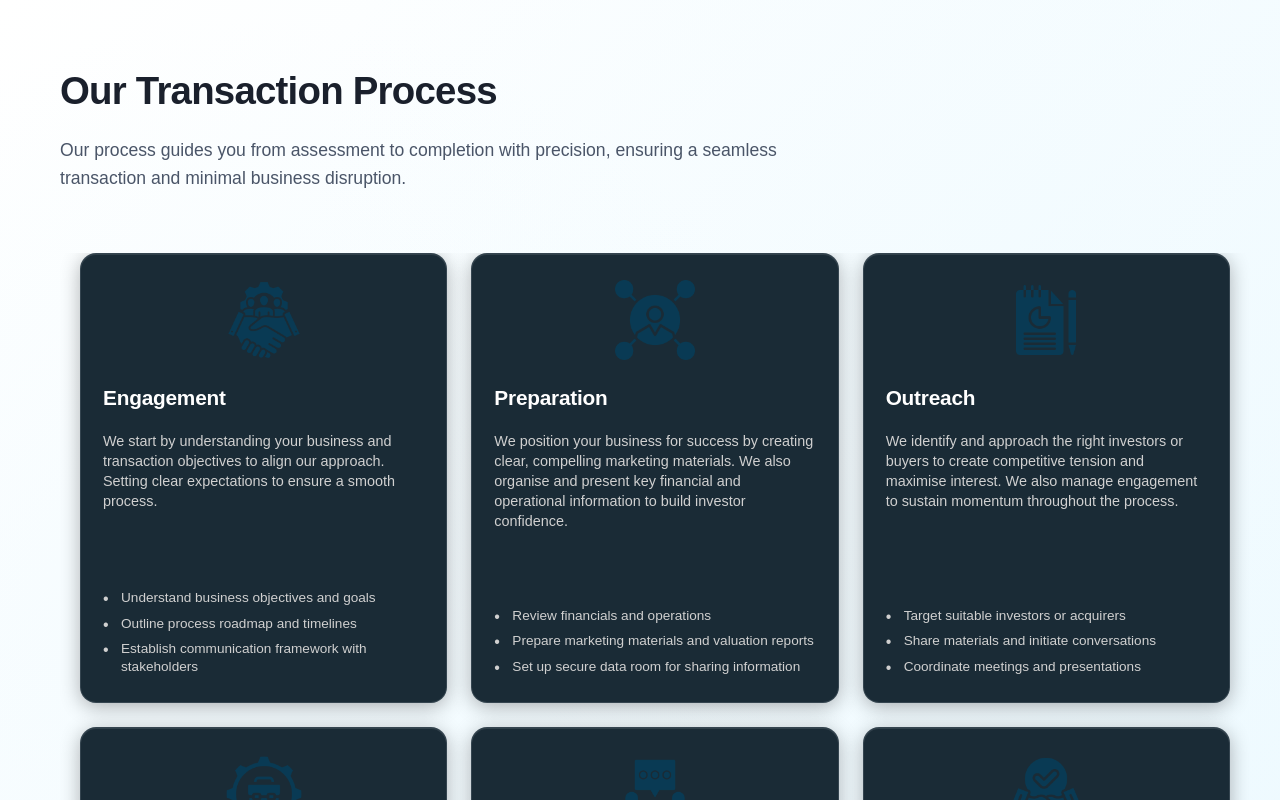
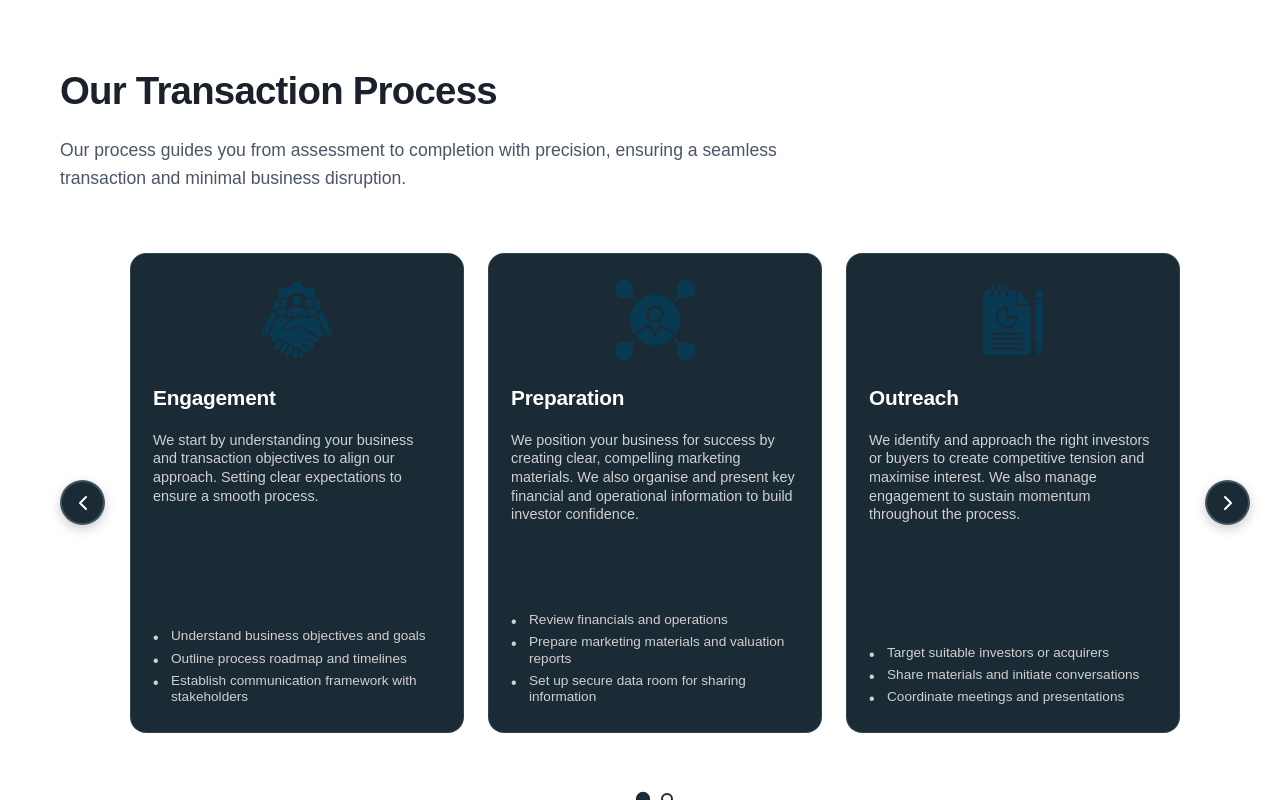
Before and after one commit to arpitnexuses/intellectus-component2, a Next.js app: page / in a window 1280 px wide. Shown: the top 800 px of the page. Built offline with nearby package versions, Linux system fonts and the light colour scheme.

Commit message:
Update card spacing and styling - reduce gaps between description and bullet points in Engagement, Outreach, and Completion cards

```diff
--- a/components/ProcessCard.module.css
+++ b/components/ProcessCard.module.css
@@ -1,6 +1,6 @@
 /* Process Section Container */
 .process-section {
-  background: linear-gradient(135deg, #FFFFFF 0%, #EBF9FF 100%);
+  background: #FFFFFF;
   min-height: 100vh;
   padding: 80px 40px 60px;
   position: relative;
@@ -13,9 +13,7 @@
   left: 0;
   right: 0;
   bottom: 0;
-  background:
-    radial-gradient(circle at 20% 50%, rgba(235, 249, 255, 0.3) 0%, transparent 50%),
-    radial-gradient(circle at 80% 20%, rgba(235, 249, 255, 0.2) 0%, transparent 50%);
+  background: none;
   pointer-events: none;
 }
 
@@ -46,6 +44,114 @@
   line-height: 1.6;
 }
 
+/* Carousel Container */
+.carousel-container {
+  display: flex;
+  align-items: center;
+  gap: 20px;
+  margin-bottom: 40px;
+  position: relative;
+}
+
+.cards-carousel {
+  flex: 1;
+  overflow: hidden;
+  position: relative;
+  border-radius: 16px;
+  background: #FFFFFF;
+}
+
+.cards-slider {
+  display: flex;
+  transition: transform 0.6s cubic-bezier(0.4, 0, 0.2, 1);
+}
+
+.cards-page {
+  display: grid;
+  grid-template-columns: repeat(3, 1fr);
+  gap: 30px;
+  padding: 0 10px;
+  min-height: 500px;
+  flex-shrink: 0;
+}
+
+/* Responsive grid columns using CSS only */
+@media (max-width: 1024px) {
+  .cards-page {
+    grid-template-columns: repeat(2, 1fr);
+  }
+}
+
+@media (max-width: 768px) {
+  .cards-page {
+    grid-template-columns: 1fr;
+  }
+}
+
+/* Navigation Buttons */
+.nav-button {
+  background: #1A2B36;
+  border: 2px solid rgba(160, 176, 184, 0.3);
+  border-radius: 50%;
+  width: 50px;
+  height: 50px;
+  display: flex;
+  align-items: center;
+  justify-content: center;
+  color: #FFFFFF;
+  cursor: pointer;
+  transition: all 0.3s cubic-bezier(0.4, 0, 0.2, 1);
+  box-shadow: 0 4px 12px rgba(0, 0, 0, 0.2);
+  z-index: 2;
+  position: relative;
+}
+
+.nav-button:hover {
+  background: #2A3B46;
+  border-color: rgba(160, 176, 184, 0.5);
+  transform: scale(1.05);
+  box-shadow: 0 6px 20px rgba(0, 0, 0, 0.3);
+}
+
+.nav-button:active {
+  transform: scale(0.95);
+}
+
+.nav-button:disabled {
+  opacity: 0.5;
+  cursor: not-allowed;
+  transform: none;
+}
+
+/* Carousel Indicators */
+.carousel-indicators {
+  display: flex;
+  justify-content: center;
+  gap: 12px;
+  margin-top: 20px;
+}
+
+.indicator {
+  width: 12px;
+  height: 12px;
+  border-radius: 50%;
+  border: 2px solid #1A2B36;
+  background: transparent;
+  cursor: pointer;
+  transition: all 0.3s cubic-bezier(0.4, 0, 0.2, 1);
+}
+
+.indicator:hover {
+  background: rgba(26, 43, 54, 0.3);
+  transform: scale(1.1);
+}
+
+.indicator.active {
+  background: #1A2B36;
+  transform: scale(1.2);
+}
+
+/* Legacy grid styles - keeping for fallback */
 .cards-grid {
   display: grid;
   grid-template-columns: repeat(6, 1fr);
@@ -62,12 +168,10 @@
   border-radius: 16px;
   padding: 28px 24px;
   border: 1px solid rgba(160, 176, 184, 0.2);
-  box-shadow:
-    0 4px 20px rgba(0, 0, 0, 0.3),
-    inset 0 1px 0 rgba(255, 255, 255, 0.1);
+  box-shadow: none;
   position: relative;
   transition: all 0.4s cubic-bezier(0.4, 0, 0.2, 1);
-  height: 480px;
+  height: 520px;
   display: flex;
   flex-direction: column;
   width: 100%;
@@ -79,9 +183,7 @@
 
 .process-card:hover {
   transform: translateY(-6px) scale(1.02);
-  box-shadow:
-    0 12px 40px rgba(0, 0, 0, 0.4),
-    inset 0 1px 0 rgba(255, 255, 255, 0.15);
+  box-shadow: none;
 }
 
 /* Animation keyframes */
@@ -147,8 +249,8 @@
 .card-description {
   font-size: 0.9rem;
   color: #D0D0D0;
-  line-height: 1.4;
-  margin-bottom: 18px;
+  line-height: 1.3;
+  margin-bottom: 8px;
   text-align: left;
   flex-grow: 1;
 }
@@ -159,11 +261,47 @@
   margin: 0;
 }
 
+/* Engagement card specific styling */
+.engagement-description {
+  margin-bottom: 8px !important;
+}
+
+.engagement-bullets {
+  margin: 0 !important;
+}
+
+/* Outreach card specific styling */
+.outreach-description {
+  margin-bottom: 8px !important;
+}
+
+.outreach-bullets {
+  margin: 0 !important;
+}
+
+/* Completion card specific styling */
+.completion-description {
+  margin-bottom: 2px !important;
+}
+
+.completion-bullets {
+  margin: 0 !important;
+}
+
+/* Completion card sizing and padding to match Diligence */
+.completion-card {
+  padding: 30px 26px;
+}
+
+.completion-title {
+  font-size: 1.3rem;
+}
+
 .bullet-point {
   font-size: 0.85rem;
   color: #D0D0D0;
-  line-height: 1.3;
-  margin-bottom: 8px;
+  line-height: 1.2;
+  margin-bottom: 6px;
   padding-left: 18px;
   position: relative;
   text-align: left;
@@ -184,14 +322,13 @@
 
 /* Responsive Design */
 @media (max-width: 1600px) {
-  .cards-grid {
+  .cards-page {
     gap: 24px;
   }
 }
 
 @media (max-width: 1400px) {
-  .cards-grid {
-    grid-template-columns: repeat(3, 1fr);
+  .cards-page {
     gap: 24px;
   }
 
@@ -209,14 +346,22 @@
   }
 
   .process-card {
-    height: 450px;
+    height: 480px;
     padding: 26px 22px;
+  }
+
+  .carousel-container {
+    gap: 15px;
+  }
+
+  .nav-button {
+    width: 45px;
+    height: 45px;
   }
 }
 
 @media (max-width: 1024px) {
-  .cards-grid {
-    grid-template-columns: repeat(2, 1fr);
+  .cards-page {
     gap: 20px;
   }
 
@@ -242,17 +387,25 @@
     height: 480px;
     padding: 28px 24px;
   }
+
+  .carousel-container {
+    gap: 12px;
+  }
+
+  .nav-button {
+    width: 42px;
+    height: 42px;
+  }
 }
 
 @media (max-width: 768px) {
-  .cards-grid {
-    grid-template-columns: 1fr;
+  .cards-page {
     gap: 18px;
   }
 
   .process-card {
     padding: 28px 24px;
-    height: 450px;
+    height: 500px;
   }
 
   .section-title {
@@ -273,4 +426,18 @@
   .process-container {
     padding-left: 20px;
   }
+
+  .carousel-container {
+    gap: 10px;
+  }
+
+  .nav-button {
+    width: 40px;
+    height: 40px;
+  }
+
+  .nav-button svg {
+    width: 20px;
+    height: 20px;
+  }
 }
--- a/components/ProcessCard.tsx
+++ b/components/ProcessCard.tsx
@@ -9,8 +9,25 @@ interface ProcessCardProps {
 }
 
 const ProcessCard: React.FC<ProcessCardProps> = ({ title, description, bulletPoints, iconPath }) => {
+  // Create specific class names for Engagement, Outreach, and Completion cards
+  const getDescriptionClass = () => {
+    const lowerTitle = title.toLowerCase();
+    if (lowerTitle === 'engagement') return `${styles['card-description']} ${styles['engagement-description']}`;
+    if (lowerTitle === 'outreach') return `${styles['card-description']} ${styles['outreach-description']}`;
+    if (lowerTitle === 'completion') return `${styles['card-description']} ${styles['completion-description']}`;
+    return styles['card-description'];
+  };
+
+  const getBulletsClass = () => {
+    const lowerTitle = title.toLowerCase();
+    if (lowerTitle === 'engagement') return `${styles['card-bullets']} ${styles['engagement-bullets']}`;
+    if (lowerTitle === 'outreach') return `${styles['card-bullets']} ${styles['outreach-bullets']}`;
+    if (lowerTitle === 'completion') return `${styles['card-bullets']} ${styles['completion-bullets']}`;
+    return styles['card-bullets'];
+  };
+
   return (
-    <div className={styles['process-card']}>
+    <div className={`${styles['process-card']} ${title.toLowerCase() === 'completion' ? styles['completion-card'] : ''}`}>
       {/* Icon */}
       <div className={styles['card-icon']}>
         <img
@@ -21,13 +38,13 @@ const ProcessCard: React.FC<ProcessCardProps> = ({ title, description, bulletPoi
       </div>
 
       {/* Title */}
-      <h3 className={styles['card-title']}>{title}</h3>
+      <h3 className={`${styles['card-title']} ${title.toLowerCase() === 'completion' ? styles['completion-title'] : ''}`}>{title}</h3>
 
       {/* Description */}
-      <p className={styles['card-description']}>{description}</p>
+      <p className={getDescriptionClass()}>{description}</p>
 
       {/* Bullet Points */}
-      <ul className={styles['card-bullets']}>
+      <ul className={getBulletsClass()}>
         {bulletPoints.map((point, index) => (
           <li key={index} className={styles['bullet-point']}>{point}</li>
         ))}
--- a/components/ProcessSection.tsx
+++ b/components/ProcessSection.tsx
@@ -1,8 +1,16 @@
-import React from 'react';
+"use client";
+
+import React, { useState } from 'react';
 import ProcessCard from './ProcessCard';
 import styles from './ProcessCard.module.css';
 
 const ProcessSection: React.FC = () => {
+  const [currentIndex, setCurrentIndex] = useState(0);
+
+  // Fixed configuration for 3 cards per view (desktop)
+  const cardsPerView = 3;
+  const totalPages = Math.ceil(6 / cardsPerView);
+
   const processData = [
     {
       title: "Engagement",
@@ -66,6 +74,23 @@ const ProcessSection: React.FC = () => {
     }
   ];
 
+  const goToPrevious = () => {
+    setCurrentIndex((prevIndex) =>
+      prevIndex === 0 ? totalPages - 1 : prevIndex - 1
+    );
+  };
+
+  const goToNext = () => {
+    setCurrentIndex((prevIndex) =>
+      prevIndex === totalPages - 1 ? 0 : prevIndex + 1
+    );
+  };
+
+  const getVisibleCards = () => {
+    const startIndex = currentIndex * cardsPerView;
+    return processData.slice(startIndex, startIndex + cardsPerView);
+  };
+
   return (
     <div className={styles['process-section']}>
       <div className={styles['process-container']}>
@@ -74,14 +99,65 @@ const ProcessSection: React.FC = () => {
           Our process guides you from assessment to completion with precision, ensuring a seamless transaction and minimal business disruption.
         </p>
 
-        <div className={styles['cards-grid']}>
-          {processData.map((process, index) => (
-            <ProcessCard
+        <div className={styles['carousel-container']}>
+          <button
+            className={styles['nav-button']}
+            onClick={goToPrevious}
+            aria-label="Previous cards"
+          >
+            <svg width="24" height="24" viewBox="0 0 24 24" fill="none">
+              <path d="M15 18L9 12L15 6" stroke="currentColor" strokeWidth="2" strokeLinecap="round" strokeLinejoin="round"/>
+            </svg>
+          </button>
+
+          <div className={styles['cards-carousel']}>
+            <div
+              className={styles['cards-slider']}
+              style={{
+                transform: `translateX(-${currentIndex * (100 / totalPages)}%)`,
+                width: `${totalPages * 100}%`
+              }}
+            >
+              {Array.from({ length: totalPages }, (_, pageIndex) => (
+                <div
+                  key={pageIndex}
+                  className={styles['cards-page']}
+                  style={{ width: `${100 / totalPages}%` }}
+                >
+                  {processData
+                    .slice(pageIndex * cardsPerView, (pageIndex + 1) * cardsPerView)
+                    .map((process, cardIndex) => (
+                      <ProcessCard
+                        key={pageIndex * cardsPerView + cardIndex}
+                        title={process.title}
+                        description={process.description}
+                        bulletPoints={process.bulletPoints}
+                        iconPath={process.iconPath}
+                      />
+                    ))}
+                </div>
+              ))}
+            </div>
+          </div>
+
+          <button
+            className={styles['nav-button']}
+            onClick={goToNext}
+            aria-label="Next cards"
+          >
+            <svg width="24" height="24" viewBox="0 0 24 24" fill="none">
+              <path d="M9 18L15 12L9 6" stroke="currentColor" strokeWidth="2" strokeLinecap="round" strokeLinejoin="round"/>
+            </svg>
+          </button>
+        </div>
+
+        <div className={styles['carousel-indicators']}>
+          {Array.from({ length: totalPages }, (_, index) => (
+            <button
               key={index}
-              title={process.title}
-              description={process.description}
-              bulletPoints={process.bulletPoints}
-              iconPath={process.iconPath}
+              className={`${styles['indicator']} ${currentIndex === index ? styles['active'] : ''}`}
+              onClick={() => setCurrentIndex(index)}
+              aria-label={`Go to page ${index + 1}`}
             />
           ))}
         </div>
```
